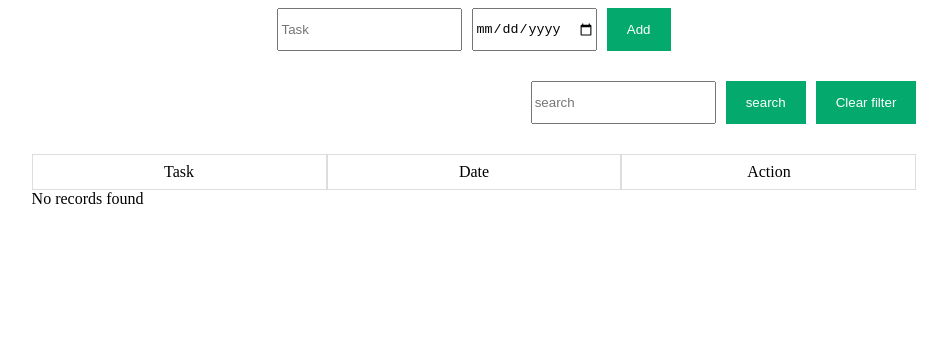
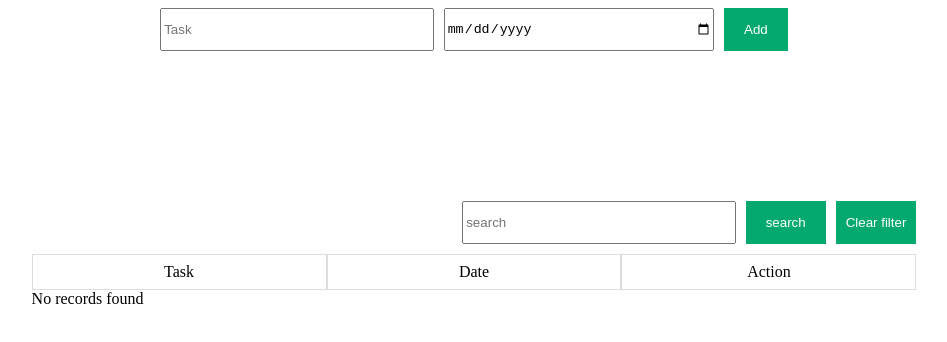
Before and after one commit to sukrutdekhane/Task-List, a React (Create React App) app: page /HomePage in a window 1280 px wide. Shown: the top 342 px of the page, without its empty margins (166-1113 px from the left). Built offline with nearby package versions, Linux system fonts and the light colour scheme.

Commit message:
added width to input box

```diff
--- a/public/styles.css
+++ b/public/styles.css
@@ -32,19 +32,12 @@ button {
   text-align: center;
 }
 
-/* #task_cell{
-  flex-grow: 2;
-} */
-
 .inputBox {
   display: flex;
   gap: 10px;
   justify-content:center;
 }
 
-.delete_button {
-  width: 80px
-}
 
 .search_box {
   display: flex;
@@ -56,12 +49,29 @@ button {
   display: flex;
   justify-content: center;
   width: 100%;
-  gap: 20px;
 }
+
+.filter_button{
+  padding: 10px 10px;
+}
+
+/* .add_button{
+  padding: 2;
+} */
 
 .tableViewcontainer{
   display: flex;
   flex-basis: 70%;
   flex-direction: column;
-  gap: 30px;
+  gap: 150px;
 }
+
+.searchBoxtable{
+  display: flex;
+  gap: 10px;
+  flex-direction: column;
+}
+
+input{
+  width: 30%;
+}
--- a/src/Components/Table/TableView.jsx
+++ b/src/Components/Table/TableView.jsx
@@ -83,6 +83,7 @@ function TableView() {
   return (
     <div className="tableViewcontainer">
       <TaskInput setList={addNewTask} />
+      <div className="searchBoxtable">
         <SearchBox filterTask={filterTask} restore={restoreData} />
         <TaskList
           key={taskList.id}
@@ -92,6 +93,7 @@ function TableView() {
           handleHeaderClick={handleHeaderClick}
         />
       </div>
+    </div>
   );
 }
 
```
Lines whose indentation alone changed are shown as unchanged.
